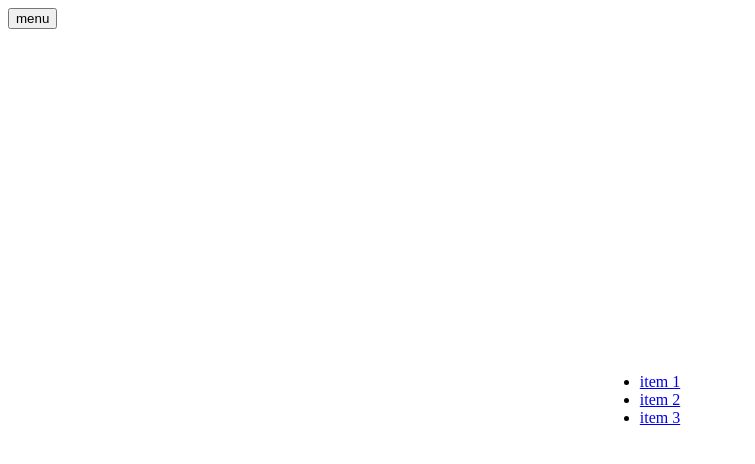
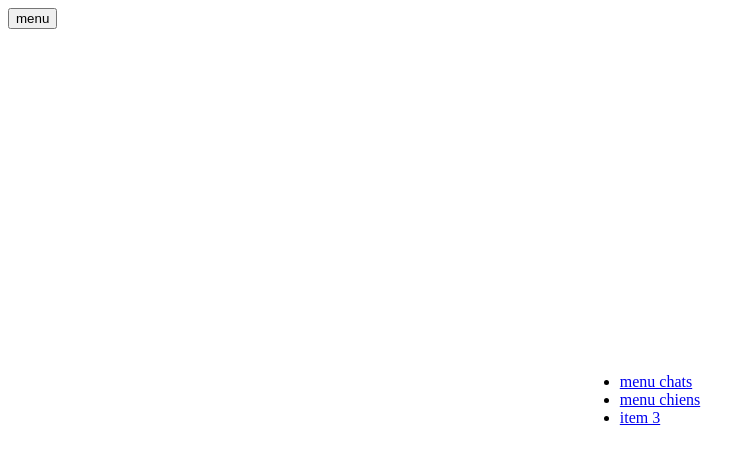
Before and after one commit to MMI-SAE-105/2023-r113-tp2-menu-alpinejs-MatthisBoreaniz, a plain HTML site: page index.html in a window 1280 px wide. Both pictures are taken after a click on the button "menu". Shown: the whole page, without its empty margins (0-755 px from the left). Drawn offline with nearby package versions, Linux system fonts and the light colour scheme.

Commit message:
ajout des deux liens vers les autres pages

```diff
--- a/index.html
+++ b/index.html
@@ -42,8 +42,8 @@
       class="menu"
       >
         <ul>
-          <li><a href="#">item 1</a></li>
-          <li><a href="#">item 2</a></li>
+          <li><a href="cats/index.html">menu chats</a></li>
+          <li><a href="dogs/index.html">menu chiens</a></li>
           <li><a href="#">item 3</a></li>
         </ul>
       </nav>
```
